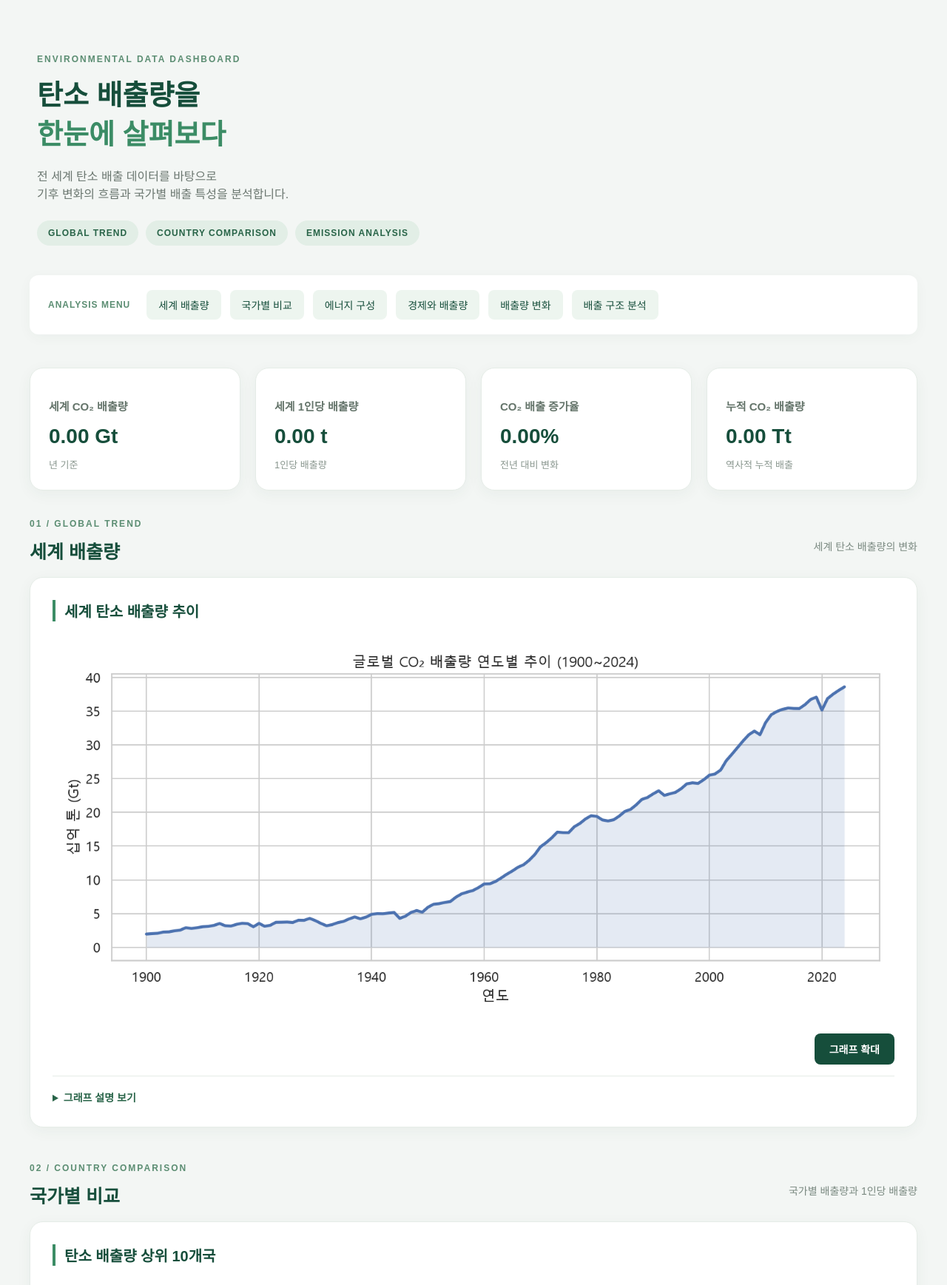
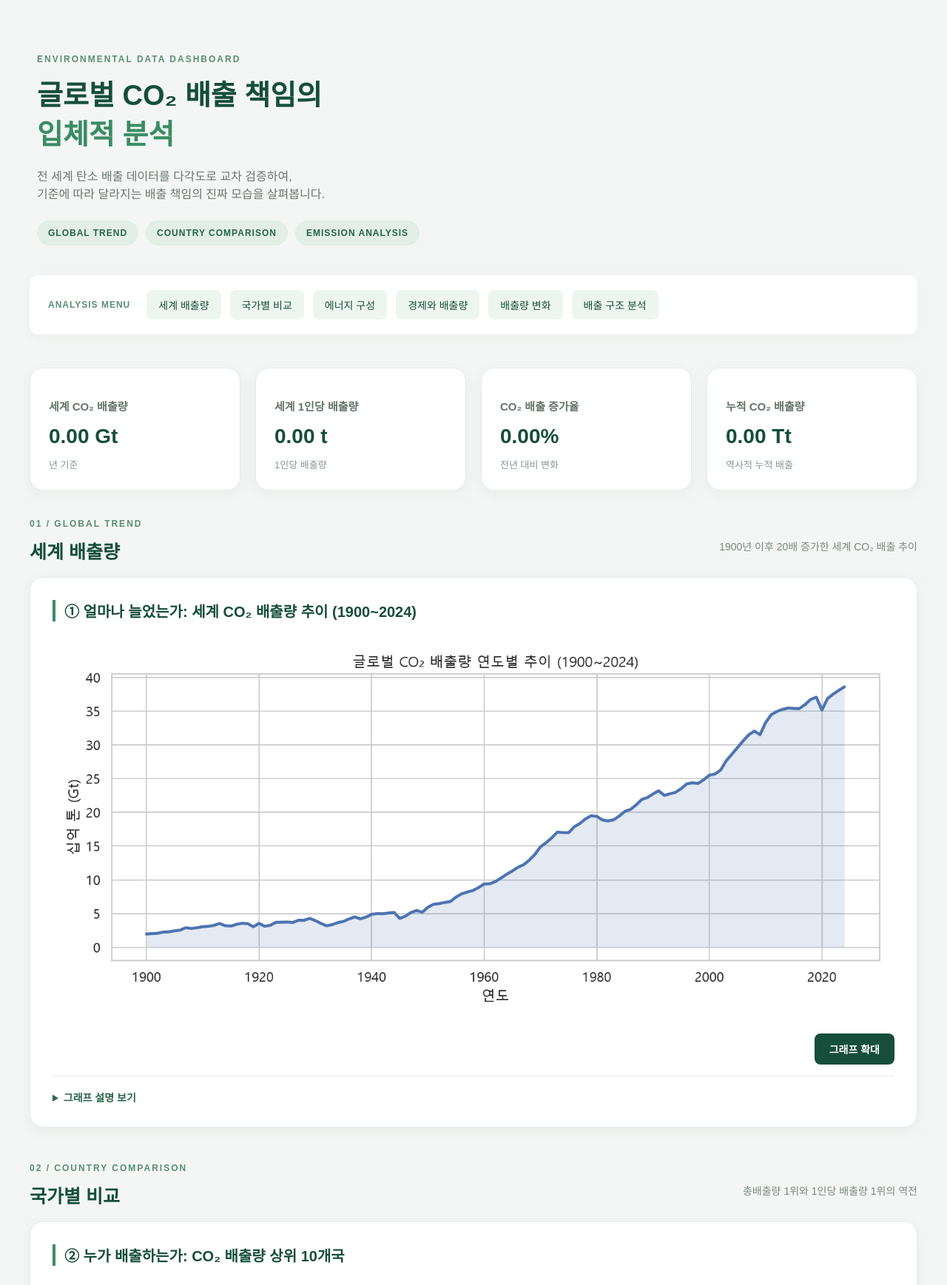
Before and after one commit to asj4177-oss/CO2_Dashboard, a Flask app: template templates/index.html in a window 1280 px wide. Shown: the part 106-1843 px from the top of the page at 74% size. Run offline with Flask 3, Linux system fonts and the light colour scheme; the template is opened without the code that fills it, so the values that code supplies are empty; parts of the project's set-up code (start-up, migrations or seed data) failed here and were passed over.

Commit message:
Update dashboard titles and descriptions

```diff
--- a/templates/index.html
+++ b/templates/index.html
@@ -26,13 +26,13 @@
         <span class="eyebrow">ENVIRONMENTAL DATA DASHBOARD</span>
 
         <h1>
-            탄소 배출량을<br>
-            <span>한눈에 살펴보다</span>
+            글로벌 CO₂ 배출 책임의<br>
+            <span>입체적 분석</span>
         </h1>
 
         <p>
-            전 세계 탄소 배출 데이터를 바탕으로<br>
-            기후 변화의 흐름과 국가별 배출 특성을 분석합니다.
+            전 세계 탄소 배출 데이터를 다각도로 교차 검증하여,<br>
+            기준에 따라 달라지는 배출 책임의 진짜 모습을 살펴봅니다.
         </p>
 
         <div class="intro-tags">
@@ -113,14 +113,14 @@
                 <h2>세계 배출량</h2>
             </div>
 
-            <p>세계 탄소 배출량의 변화</p>
+            <p>1900년 이후 20배 증가한 세계 CO₂ 배출 추이</p>
         </div>
 
         {% set charts = [
             {
                 "file": "01_world_trend.png",
-                "title": "세계 탄소 배출량 추이",
-                "desc": "세계 연간 탄소 배출량의 장기적인 변화 추이를 보여줍니다."
+                "title": "① 얼마나 늘었는가: 세계 CO₂ 배출량 추이 (1900~2024)",
+                "desc": "세계 연간 탄소 배출량의 장기적인 변화 추이를 보여줍니다. 1900년 1.96Gt이던 세계 연간 CO₂ 배출량은 2024년 38.60Gt으로 124년 만에 약 20배 증가하며 역대 최고치를 기록했습니다. 2009년 글로벌 금융위기와 2020년 코로나19 시기에 일시 감소했으나 2년 만에 이전 수준을 넘어서며 가파른 상승세를 이어가고 있습니다."
             }
         ] %}
 
@@ -160,19 +160,19 @@
                 <h2>국가별 비교</h2>
             </div>
 
-            <p>국가별 배출량과 1인당 배출량</p>
+            <p>총배출량 1위와 1인당 배출량 1위의 역전</p>
         </div>
 
         {% set charts = [
             {
                 "file": "02_top10_bar.png",
-                "title": "탄소 배출량 상위 10개국",
-                "desc": "탄소 배출량이 높은 주요 국가들의 배출 규모를 비교합니다."
+                "title": "② 누가 배출하는가: CO₂ 배출량 상위 10개국",
+                "desc": "탄소 배출량이 높은 주요 국가들의 배출 규모를 비교합니다. 2024년 기준 1위 중국(12.29Gt)은 2위 미국(4.90Gt)의 2.5배에 달하며, 인도(3.19Gt)까지 상위 3개국이 전 세계 배출량의 약 53%를 차지합니다. 한국은 0.58Gt으로 세계 9위에 자리해 소수 국가에 배출이 집중된 양상을 보여줍니다."
             },
             {
                 "file": "02_per_capita.png",
-                "title": "국가별 1인당 탄소 배출량",
-                "desc": "국가별 인구 규모를 고려한 1인당 탄소 배출량을 비교합니다."
+                "title": "③ 한 사람당으로는: 주요 국가 1인당 CO₂ 배출량",
+                "desc": "국가별 인구 규모를 고려한 1인당 배출량을 비교합니다. 2024년 기준 사우디(20.38톤), 미국(14.20톤), 한국(11.29톤) 순으로 높으며, 총량 1위였던 중국(8.66톤)과 3위 인도(2.20톤)는 순위가 크게 낮아집니다. 1990년 이후 미국과 독일은 감소한 반면 중국은 4배, 한국은 약 2배로 증가해 총량에 가려졌던 개인당 배출 책임을 보여줍니다."
             }
         ] %}
 
@@ -212,24 +212,24 @@
                 <h2>에너지 구성</h2>
             </div>
 
-            <p>세계 및 주요 국가의 에너지 구성</p>
+            <p>석탄 중심의 중국 vs 석유·가스 중심의 미국</p>
         </div>
 
         {% set charts = [
             {
                 "file": "03_energy_World.png",
-                "title": "세계 에너지 구성",
-                "desc": "세계 에너지 구성의 비중을 확인할 수 있습니다."
+                "title": "④ 무엇을 태우는가: 에너지원별 CO₂ 배출 비중",
+                "desc": "세계 에너지 구성의 비중을 확인할 수 있습니다. 2024년 전 세계 CO₂ 배출은 석탄(41.9%)이 가장 큰 비중을 차지하며, 석유(33.0%)와 가스(21.2%), 시멘트(3.9%)가 뒤를 잇습니다. 화석연료 중에서도 석탄과 석유 두 에너지원만으로 전체 배출량의 약 75%가 발생하고 있습니다."
             },
             {
                 "file": "03_energy_China.png",
-                "title": "중국 에너지 구성",
-                "desc": "중국의 에너지 구성 비율을 시각적으로 비교합니다."
+                "title": "④ 무엇을 태우는가: 에너지원별 CO₂ 배출 비중",
+                "desc": "중국의 에너지 구성 비율을 시각적으로 비교합니다. 2024년 중국은 전체 배출의 73.4%가 석탄에서 발생하며, 석유(14.1%), 가스(7.4%), 시멘트(5.1%)는 상대적으로 비중이 작습니다. 세계 평균(41.9%)을 크게 웃도는 석탄 의존도 때문에, 중국의 탄소 감축은 석탄 발전과 산업 구조 전환에 달려 있습니다."
             },
             {
                 "file": "03_energy_United_States.png",
-                "title": "미국 에너지 구성",
-                "desc": "미국의 에너지 구성 비율을 시각적으로 비교합니다."
+                "title": "④ 무엇을 태우는가: 에너지원별 CO₂ 배출 비중",
+                "desc": "미국의 에너지 구성 비율을 시각적으로 비교합니다. 2024년 미국은 석유(46.5%)와 가스(37.1%)가 전체 배출의 83.6%를 차지하는 반면, 석탄 비중은 15.6%에 그칩니다. 석탄 중심인 중국과 정반대의 에너지 구조를 가지고 있어, 수송용 석유와 발전용 가스 소비 감축이 핵심 과제입니다."
             }
         ] %}
 
@@ -269,19 +269,19 @@
                 <h2>경제와 배출량</h2>
             </div>
 
-            <p>경제 지표와 탄소 배출량의 관계</p>
+            <p>소득 수준에 따른 배출량 격차와 예외 국가</p>
         </div>
 
         {% set charts = [
             {
                 "file": "04_gdp_scatter.png",
-                "title": "GDP와 탄소 배출량",
-                "desc": "GDP와 탄소 배출량 사이의 관계를 산점도로 살펴봅니다."
+                "title": "⑤ 잘살수록 많이 배출하는가: 1인당 GDP와 CO₂ 관계",
+                "desc": "GDP와 탄소 배출량 사이의 관계를 산점도로 살펴봅니다. 2022년 164개국을 분석한 결과 1인당 GDP(로그)와 1인당 배출량 사이에는 뚜렷한 양의 상관관계(상관계수 0.66)가 나타납니다. 하지만 소득 수준이 비슷한 선진국 그룹 내에서도 프랑스(4.5톤)와 영국(4.6톤)이 한국(11.7톤)이나 미국(14.8톤)보다 현저히 낮아, 경제 성장이 반드시 고배출로 이어지지 않음을 보여줍니다."
             },
             {
                 "file": "06_income_boxplot.png",
-                "title": "소득 그룹별 탄소 배출량",
-                "desc": "소득 그룹에 따른 탄소 배출량 분포를 비교합니다."
+                "title": "⑥ 소득 구간별 차이는: 소득 4분위별 배출량 분포",
+                "desc": "소득 그룹에 따른 탄소 배출량 분포를 비교합니다. 2022년 164개국을 4개 소득 구간으로 나눈 결과, 상위 25% 국가의 1인당 배출량 중앙값(7.48톤)은 하위 25%(0.30톤)의 약 25배에 달합니다. 특히 소득이 높을수록 국가 간 편차가 크게 벌어지며, 카타르(37.89톤)와 쿠웨이트(25.2톤) 같은 산유국들이 극단적인 이상치로 나타납니다."
             }
         ] %}
 
@@ -321,24 +321,24 @@
                 <h2>배출량 변화</h2>
             </div>
 
-            <p>배출량의 성장과 누적 변화</p>
+            <p>선진국과 신흥국의 증감 속도 및 역사적 누적 책임</p>
         </div>
 
         {% set charts = [
             {
-                "file": "07_growth_index_relplot.png",
-                "title": "탄소 배출량 성장 지수",
-                "desc": "기준 연도 대비 탄소 배출량의 상대적인 변화를 확인합니다."
+                "file": "07_per_capita_relplot.png",
+                "title": "⑦-1 격차는 어떻게 변하는가: 선진국 vs 신흥국 1인당 추이",
+                "desc": "국가별 1인당 탄소 배출량의 시간적 변화를 비교합니다. 1990년 이후 미국(20.25→14.20톤)과 영국(10.49→4.53톤) 등 선진국 5개국은 모두 감소한 반면, 중국(2.15→8.66톤)과 베트남(0.33→3.67톤) 등 신흥국 5개국은 모두 상승했습니다. 특히 중국은 2024년 기준 미국을 제외한 선진국 4개국을 추월하며 국가 그룹 간 격차가 빠르게 좁혀지고 있음을 보여줍니다."
             },
             {
-                "file": "07_per_capita_relplot.png",
-                "title": "국가별 1인당 배출량 추이",
-                "desc": "국가별 1인당 탄소 배출량의 시간적 변화를 비교합니다."
+                "file": "07_growth_index_relplot.png",
+                "title": "⑦-2 누가 빠르게 늘리는가: 1990년 기준 배출 증가 속도",
+                "desc": "1990년 총배출량을 100으로 두고 비교하면 베트남(지수 1,742)은 약 17배, 인도(553)·인도네시아(524)·중국(495)은 약 5배로 가파르게 증가했습니다. 반면 영국(52)과 독일(54)은 절반 수준으로 감축하는 등 선진국 5개국 모두 100 아래로 내려와 두 그룹의 상반된 배출 속도를 보여줍니다."
             },
             {
                 "file": "06_cumulative_top5.png",
-                "title": "누적 배출량 상위 5개국",
-                "desc": "누적 탄소 배출량 기준 상위 국가들의 비중을 비교합니다."
+                "title": "⑧ 지금까지 쌓인 배출은: 누적 CO₂ 배출량 상위 5개국",
+                "desc": "누적 탄소 배출량 기준 상위 국가들의 비중을 비교합니다. 산업화 이후 2024년까지 쌓인 누적 배출량은 미국이 434.9Gt(5개국 중 42.7%, 세계 전체의 23.5%)으로 1위이며, 현재 연간 배출 1위인 중국(285.1Gt, 28.0%)의 1.5배에 달합니다. 이어 러시아(122.8Gt, 12.1%), 독일(95.1Gt, 9.3%), 영국(80.1Gt, 7.9%) 순으로 나타나, 오늘날의 온난화가 일찍 산업화를 이룬 국가들이 축적해 온 배출의 결과임을 보여줍니다."
             }
         ] %}
 
@@ -378,19 +378,19 @@
                 <h2>배출 구조 분석</h2>
             </div>
 
-            <p>배출량의 구조와 변수 간 관계</p>
+            <p>무역에 숨겨진 소비 책임과 기후 지표 간 상관관계</p>
         </div>
 
         {% set charts = [
             {
                 "file": "09_production_vs_consumption.png",
-                "title": "생산 기준과 소비 기준 배출량",
-                "desc": "생산 기준 배출량과 소비 기준 배출량의 차이를 비교합니다."
+                "title": "⑨ 누구의 소비를 위한 배출인가: 생산 기반 vs 소비 기반",
+                "desc": "생산 기준 배출량과 소비 기준 배출량의 차이를 비교합니다. 2023년 120개국 중 중국은 타국 수출품을 생산하느라 자국 소비(10,857Mt)보다 생산(12,172Mt)이 1,315Mt 많은 대표적 순수출국이며, 인도(−520Mt)와 러시아(−327Mt)도 같은 양상을 보입니다. 반면 미국(+513Mt), 영국(+179Mt), 한국(+120Mt) 등 선진국은 소비 기반 배출량이 더 큰 순수입국으로 나타나, 선진국의 소비가 개도국의 생산 배출로 전가되는 구조를 보여줍니다."
             },
             {
                 "file": "10_corr_heatmap.png",
-                "title": "변수 간 상관관계",
-                "desc": "여러 변수 사이의 상관관계를 색상으로 표현한 그래프입니다."
+                "title": "⑩ 무엇과 함께 움직이는가: 기후·경제 지표 상관관계",
+                "desc": "여러 변수 사이의 상관관계를 색상으로 표현한 그래프입니다. 2022년 163개국의 스피어만 상관계수를 분석한 결과, CO₂ 배출량은 인구(0.66)보다 경제 규모인 GDP(0.94)와 가장 강하게 연동됩니다. 반면 메탄(0.86)과 아산화질소(0.87)는 인구와 높은 상관을 보여, 온실가스 종류에 따라 배출을 이끄는 핵심 요인이 다름을 보여줍니다."
             }
         ] %}
 
```
